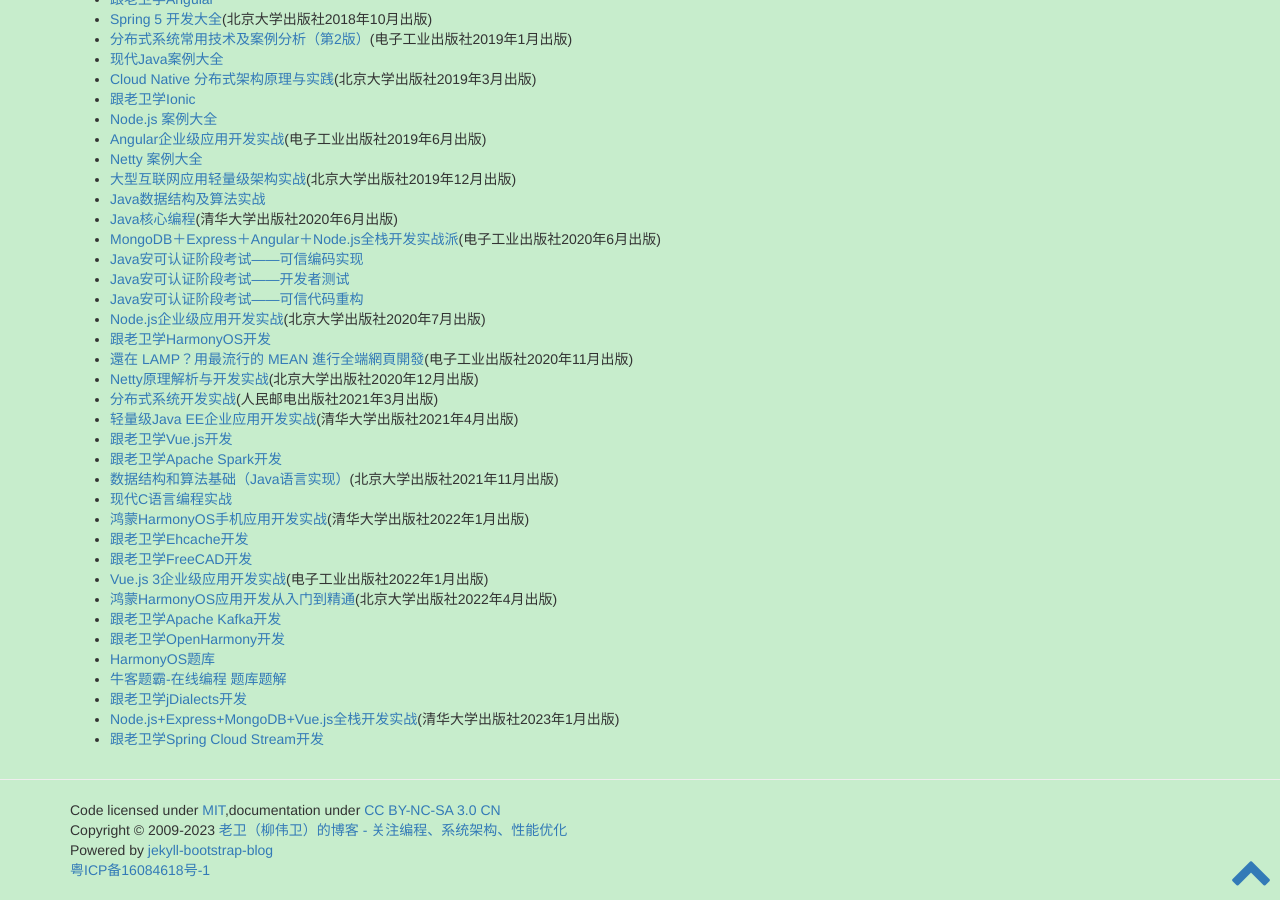
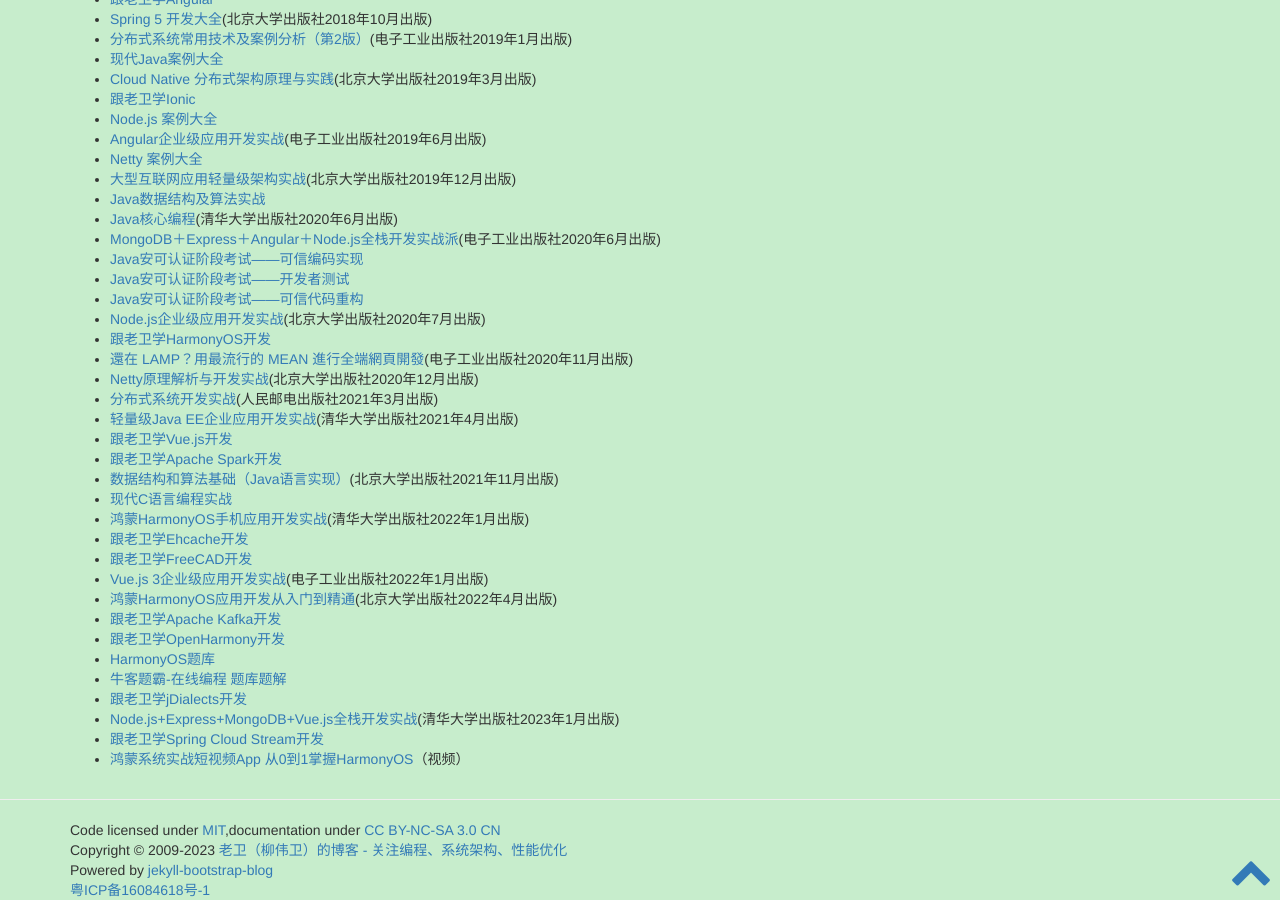
Before and after one commit to waylau/waylau.github.io, a Jekyll site: the page built from books/index.md, in a window 1280 px wide and 900 px high, scrolled down 945 px. Built offline with Jekyll 4.4.1, drawn with Linux system fonts in a browser that asks for light colours; comment, search, counter and statistics services are not loaded.

Commit message:
add * [鸿蒙系统实战短视频App 从0到1掌握HarmonyOS](https://coding.imooc.com/class/674.html)（视频）

```diff
--- a/books/index.md
+++ b/books/index.md
@@ -81,3 +81,4 @@
 * [跟老卫学jDialects开发](https://github.com/waylau/jdialects-tutorial)
 * [Node.js+Express+MongoDB+Vue.js全栈开发实战](https://github.com/waylau/full-stack-development-with-vuejs-and-nodejs)(清华大学出版社2023年1月出版)
 * [跟老卫学Spring Cloud Stream开发](https://github.com/waylau/spring-cloud-stream-tutorial/)
+* [鸿蒙系统实战短视频App 从0到1掌握HarmonyOS](https://coding.imooc.com/class/674.html)（视频）
```
